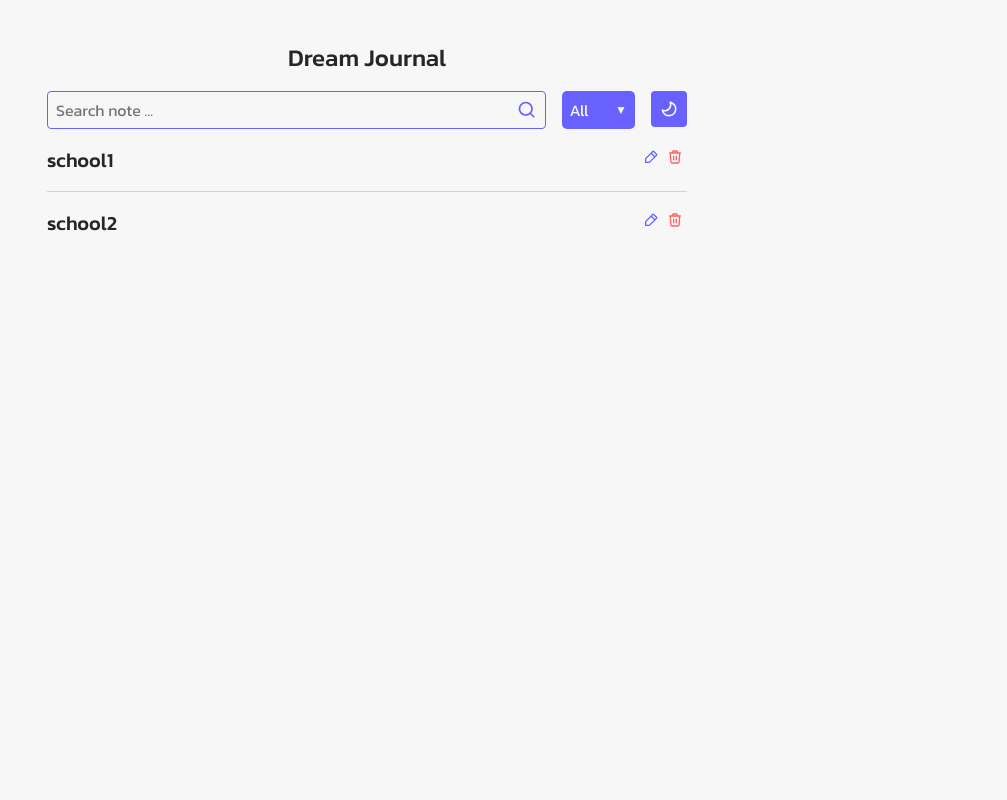
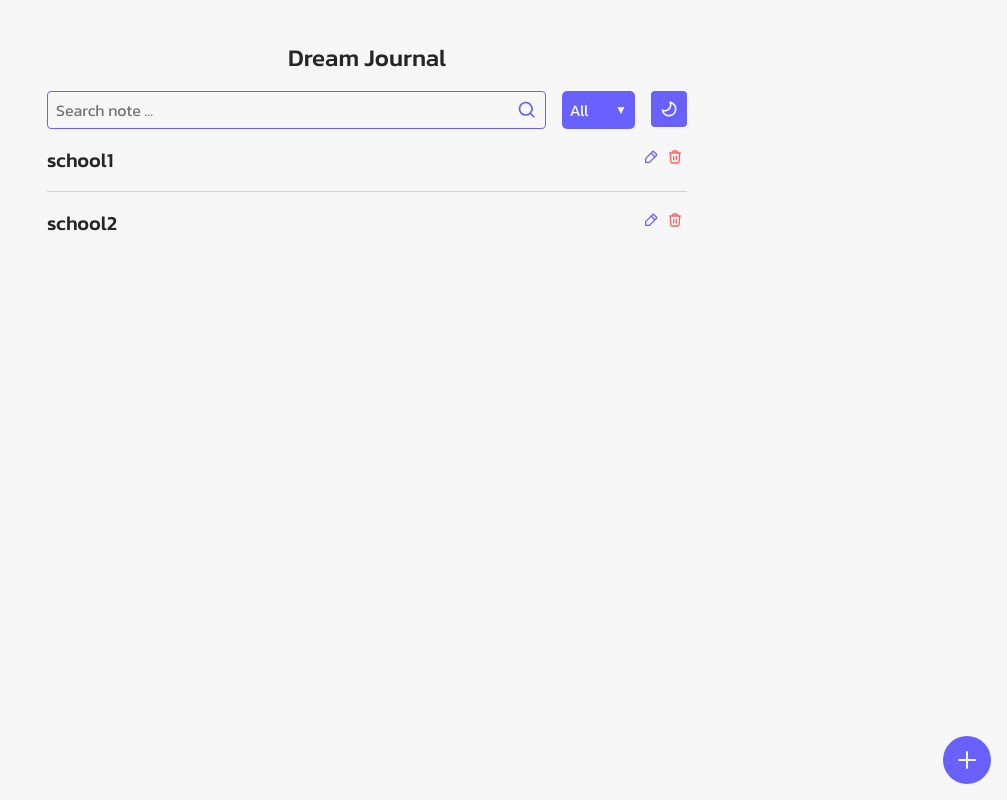
Before and after one commit to CodectiveOrg/bootcamp-2025-02-react-asma-abbasi, a React (Vite) app in the folder dream-journal/: page / in a window 1280 px wide. Shown: the whole page, without its empty margins (273-1280 px from the left). Built offline with nearby package versions, Linux system fonts and the light colour scheme.

Commit message:
[ADD] add create styles

```diff
--- a/dream-journal/src/App.tsx
+++ b/dream-journal/src/App.tsx
@@ -1,10 +1,9 @@
 import { ReactNode } from "react";
-
-import styled from "./App.module.css";
 
 import Header from "./components/Header/Header";
 import Toolbar from "./components/Toolbar/Toolbar";
 import Result from "./components/Result/Result";
+import Create from "./components/Create/Create";
 
 function App(): ReactNode {
   return (
@@ -14,6 +13,7 @@ function App(): ReactNode {
         <Toolbar />
         <Result />
       </main>
+      <Create />
     </>
   );
 }
--- /dev/null
+++ b/dream-journal/src/components/Create/Create.module.css
@@ -0,0 +1,5 @@
+.create{
+  position: fixed;
+  inset-block-end: 1rem;
+  inset-inline-end: 1rem;
+}
--- /dev/null
+++ b/dream-journal/src/components/Create/Create.tsx
@@ -0,0 +1,17 @@
+import { ReactNode } from "react";
+
+import styles from "./Create.module.css"
+
+import MingcuteAddLine from "../../icons/MingcuteAddLine";
+
+import Button from "../Button/Button";
+
+export default function Create(): ReactNode {
+  return (
+    <div className={styles.create}>
+      <Button size="large" shape="circle" >
+        <MingcuteAddLine />
+      </Button>
+    </div>
+  )
+}
--- /dev/null
+++ b/dream-journal/src/icons/MingcuteAddLine.tsx
@@ -0,0 +1,13 @@
+import { SVGProps } from 'react'
+
+export function MingcuteAddLine(props: SVGProps<SVGSVGElement>) {
+  return (
+    <svg xmlns="http://www.w3.org/2000/svg" width="1em" height="1em" viewBox="0 0 24 24" {...props}>
+      <g fill="none">
+        <path d="m12.593 23.258l-.011.002l-.071.035l-.02.004l-.014-.004l-.071-.035q-.016-.005-.024.005l-.004.01l-.017.428l.005.02l.01.013l.104.074l.015.004l.012-.004l.104-.074l.012-.016l.004-.017l-.017-.427q-.004-.016-.017-.018m.265-.113l-.013.002l-.185.093l-.01.01l-.003.011l.018.43l.005.012l.008.007l.201.093q.019.005.029-.008l.004-.014l-.034-.614q-.005-.018-.02-.022m-.715.002a.02.02 0 0 0-.027.006l-.006.014l-.034.614q.001.018.017.024l.015-.002l.201-.093l.01-.008l.004-.011l.017-.43l-.003-.012l-.01-.01z"></path>
+        <path fill="currentColor" d="M11 20a1 1 0 1 0 2 0v-7h7a1 1 0 1 0 0-2h-7V4a1 1 0 1 0-2 0v7H4a1 1 0 1 0 0 2h7z"></path>
+      </g>
+    </svg>
+  )
+}
+export default MingcuteAddLine
```
